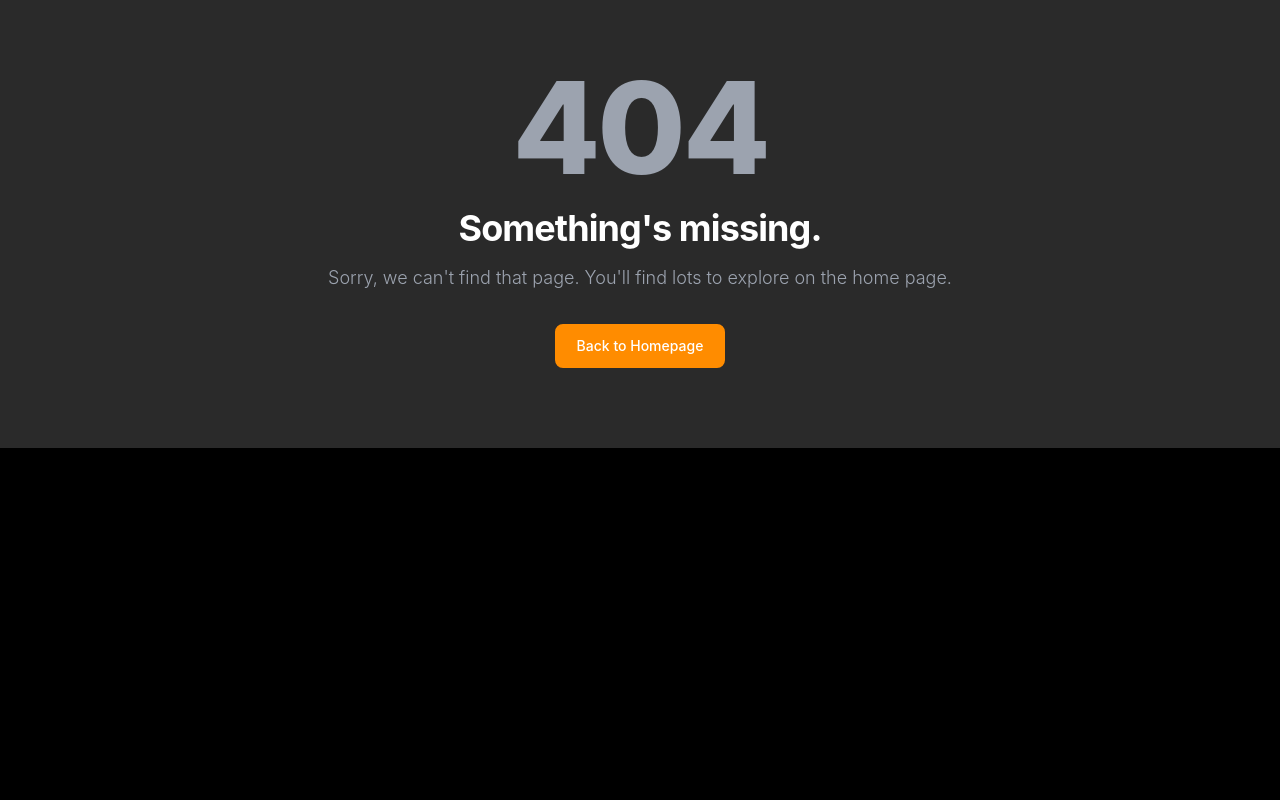
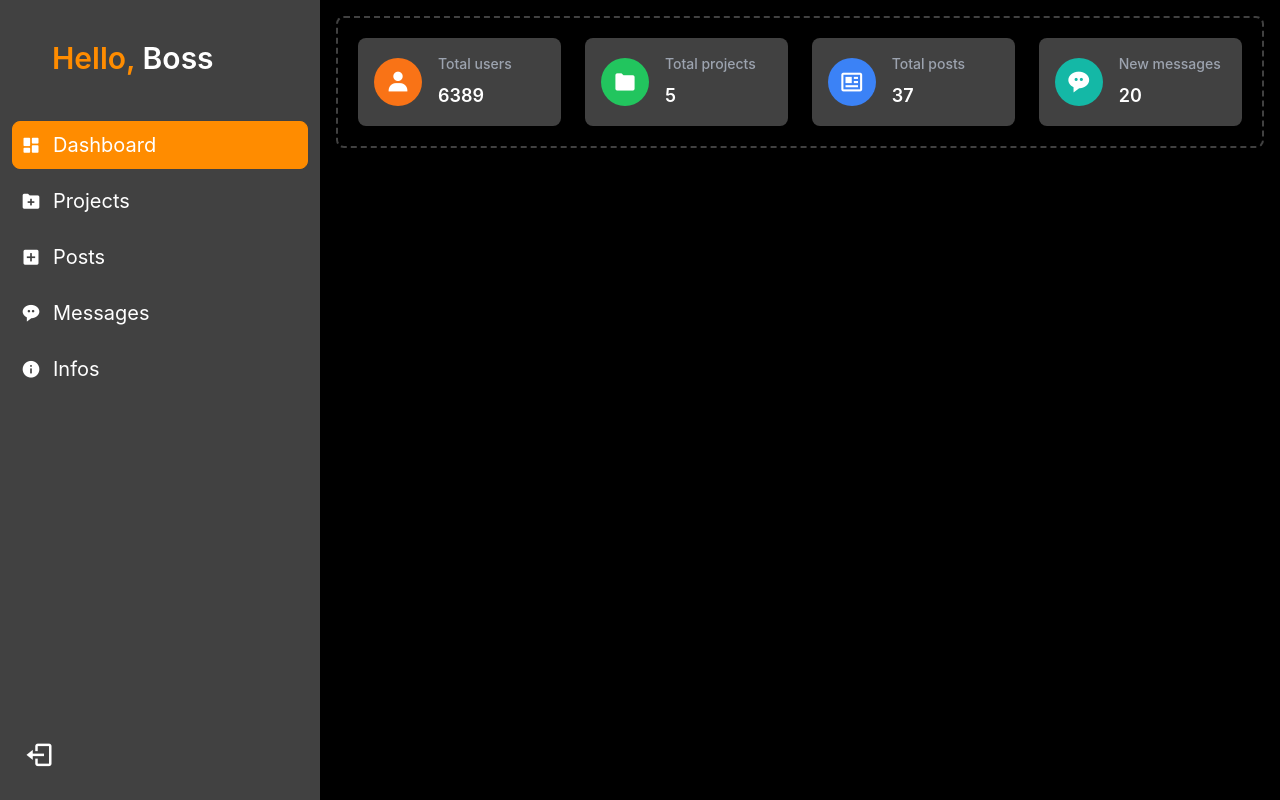
Before and after one commit to jurayevcoder/portfolio-site-admin-dashboard, a Vue app: page /admin-dashboard in a window 1280 px wide. Before the commit this address had no page. Built offline with nearby package versions, Linux system fonts and the light colour scheme.

Commit message:
dashboard

```diff
--- a/src/components/Sidebar/Sidebar.vue
+++ b/src/components/Sidebar/Sidebar.vue
@@ -75,11 +75,11 @@ onMounted(() => {
 </template>
 
 <style lang="css" scoped>
-.router-link-active {
+.router-link-exact-active {
   background-color: #FF8C00;
   border: 1px solid #FF8C00;
 }
-.router-link-active:hover {
+.router-link-exact-active:hover {
   color: white;
 }
 </style>
--- a/src/constants/navLinks.js
+++ b/src/constants/navLinks.js
@@ -2,14 +2,14 @@ export const navLinks = [
     {
       id: 1,
       title: 'Dashboard',
-      link: '/',
+      link: '/admin-dashboard',
       icon: 'bx bxs-dashboard',
     },
     {
       id: 2,
       title: 'Projects',
       link: '/projects',
-      icon: 'bx bxs-folder',
+      icon: 'bx bxs-folder-plus',
     },
     {
       id: 3,
@@ -21,7 +21,7 @@ export const navLinks = [
       id: 4,
       title: 'Messages',
       link: '/messages',
-      icon: 'bx bxs-message-rounded',
+      icon: 'bx bxs-message-rounded-dots',
     },
     {
       id: 5,
--- a/src/router/index.js
+++ b/src/router/index.js
@@ -5,11 +5,15 @@ const router = createRouter({
   history: createWebHistory(import.meta.env.BASE_URL),
   routes: [
     {
-      path: '/',
+      path: '/dashboard',
       name: 'dashboard',
       component: Dashboard,
       children: [
-
+        {
+          path: '/admin-dashboard',
+          name: 'home',
+          component: () => import('../views/Home/Home.vue')
+        },
       ]
     },
     {
--- a/src/views/Dashboard.vue
+++ b/src/views/Dashboard.vue
@@ -7,7 +7,7 @@ import Sidebar from '../components/Sidebar/Sidebar.vue'
     <section id="main" class="w-full">
       <Sidebar />
       <div class="p-4 sm:ml-80">
-        <div class="border-2 border-[#414141] border-dashed rounded-lg">
+        <div class="border-2 border-[#414141] border-dashed rounded-lg p-5">
           <router-view></router-view>
         </div>
       </div>
--- a/src/views/Error/Error.vue
+++ b/src/views/Error/Error.vue
@@ -19,7 +19,7 @@
             Sorry, we can't find that page. You'll find lots to explore on the home page.
           </p>
           <router-link
-            to="/"
+            to="/admin-dashboard"
             class="inline-flex text-white bg-[#FF8C00] hover:bg-[#2A2A2A] hover:text-[#FF8C00] border-2 border-[#FF8C00] focus:ring-4 focus:outline-none font-medium rounded-lg text-sm px-5 py-2.5 text-center focus:ring-[#FF8C00] my-4"
             >Back to Homepage</router-link
           >
--- /dev/null
+++ b/src/views/Home/Home.vue
@@ -0,0 +1,71 @@
+<template>
+  <div class="flex items-center justify-between w-full">
+    <div class="min-w-0 rounded-lg shadow-xs overflow-hidden bg-[#414141] w-[23%] cursor-pointer">
+      <div class="p-4 flex items-center">
+        <div class="w-12 h-12 p-3 rounded-full bg-orange-500 mr-4">
+          <i
+            class="bx bxs-user text-white text-[25px] flex items-center justify-center"
+          ></i>
+        </div>
+        <div>
+          <p class="mb-2 text-sm font-medium text-gray-400">Total users</p>
+          <p class="text-lg font-semibold text-white">6389</p>
+        </div>
+      </div>
+    </div>
+
+    <div class="min-w-0 rounded-lg shadow-xs overflow-hidden bg-[#414141] w-[23%]">
+      <div class="p-4 flex items-center">
+        <div
+          class="w-12 h-12 p-3 rounded-full bg-green-500 mr-4"
+        >
+          <i
+            class="bx bxs-folder text-white text-[23px] flex items-center justify-center"
+          ></i>
+        </div>
+        <div>
+          <p class="mb-2 text-sm font-medium text-gray-400">
+            Total projects
+          </p>
+          <p class="text-lg font-semibold text-white">5</p>
+        </div>
+      </div>
+    </div>
+
+    <div class="min-w-0 rounded-lg shadow-xs overflow-hidden bg-[#414141] w-[23%]">
+      <div class="p-4 flex items-center">
+        <div
+          class="w-12 h-12 p-3 rounded-full bg-blue-500 mr-4"
+        >
+        <i class='bx bx-news text-white text-[25px] flex items-center justify-center'></i>
+        </div>
+        <div>
+          <p class="mb-2 text-sm font-medium text-gray-400">
+            Total posts
+          </p>
+          <p class="text-lg font-semibold text-white">37</p>
+        </div>
+      </div>
+    </div>
+
+    <div class="min-w-0 rounded-lg shadow-xs overflow-hidden bg-[#414141] w-[23%]">
+      <div class="p-4 flex items-center">
+        <div
+          class="w-12 h-12 p-3 rounded-full bg-teal-500 mr-4"
+        >
+        <i class='bx bxs-message-rounded-dots text-white text-[25px] flex items-center justify-center' ></i>
+        </div>
+        <div>
+          <p class="mb-2 text-sm font-medium text-gray-400">
+            New messages
+          </p>
+          <p class="text-lg font-semibold text-white">20</p>
+        </div>
+      </div>
+    </div>
+  </div>
+</template>
+
+<script setup></script>
+
+<style lang="scss" scoped></style>
```
